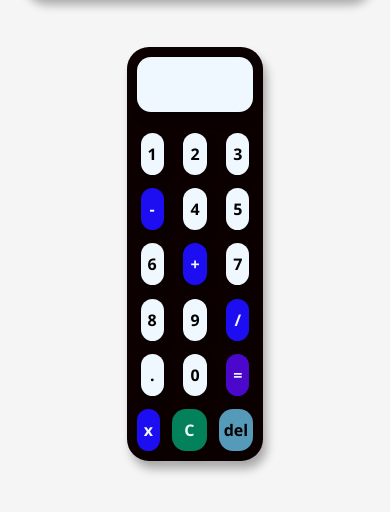
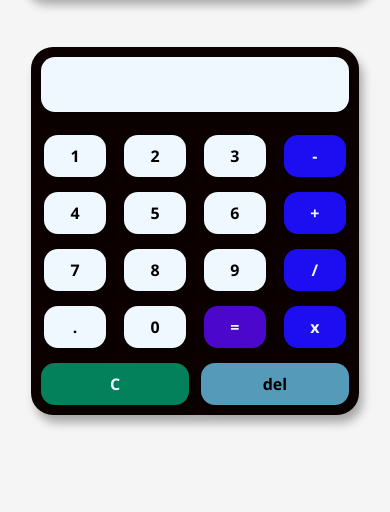
Before and after one commit to olalekan66/calculator, a plain HTML site: page index.html in a window 390 px wide. Shown: the part 158-670 px from the top of the page. Drawn offline with Linux system fonts and the light colour scheme.

Commit message:
responsiveness fix

```diff
--- a/script.js
+++ b/script.js
@@ -6,12 +6,10 @@ function handleInput(input, isKeyboard = false, event = null) {
   const calculatorKeys = new Set(['Enter', 'Backspace', 'Delete', '=']);
 
   if (isKeyboard && event) {
-    // Explicitly ignore function keys
     if (event.key.startsWith('F')) {
       return;
     }
 
-    // Only handle calculator-related keys
     if (!validKeys.test(event.key) && !calculatorKeys.has(event.key)) {
       return;
     }
--- a/style.css
+++ b/style.css
@@ -101,3 +101,15 @@ h1{
 .buttons .del:hover{
     background-color:white;
 }
+@media (max-width: 576px) {
+    .calculator{
+        width: 86vw;
+    }
+}
+
+/* Medium devices (tablets) */
+@media (max-width: 768px) {
+    .calculator{
+        width: 84vw;
+    }
+ }
```
